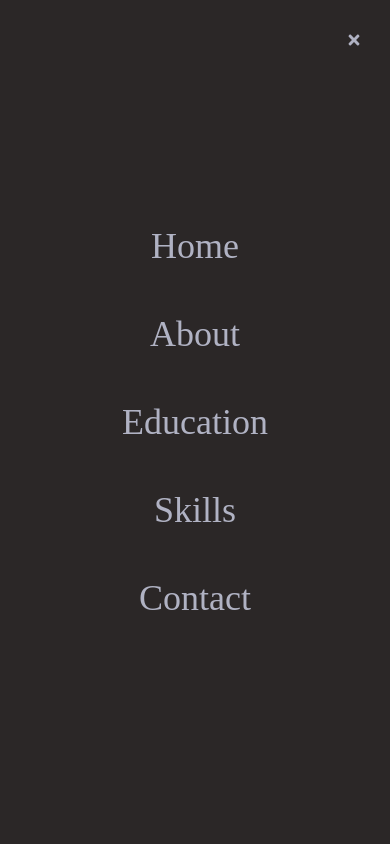
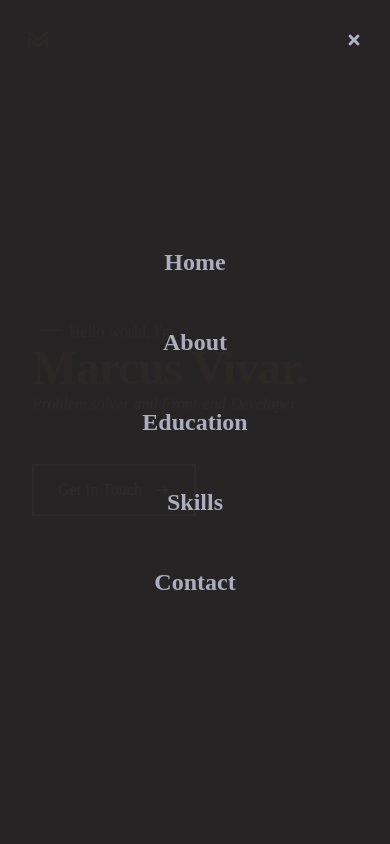
Before and after one commit to Topiksit0/Portfolio, a React (Create React App) app: page / in a window 390 px wide. Both pictures are taken after a click on the element 354 px from the left and 40 px from the top of the page. Shown: the top 844 px of the page. Built offline with nearby package versions, Linux system fonts and the light colour scheme; the HTML template or start-up script is replaced by a standard one.

Commit message:
mobile navbar

```diff
--- a/src/components/Navbar.jsx
+++ b/src/components/Navbar.jsx
@@ -35,6 +35,10 @@ const Navbar = () => {
         transition: "all 0.5s",
         background: "#2B2727"
 
+      },
+      nothing: {
+        visibility: "visible",
+
       }
     }
 
@@ -61,7 +65,7 @@ const Navbar = () => {
       })
 
     return (
-        <div name="nave" className="fixed w-full h-[80px] flex justify-between items-center px-7 text-[#b0b2c3]" style={scrollDirection === "down" ? navbar === true ? styles.active_bg: styles.active: styles.hidden}>
+        <div name="nave" className="fixed w-full h-[80px] flex justify-between items-center px-7 text-[#b0b2c3]" style={nav === true ? styles.nothing: scrollDirection === "down" ? navbar === true ? styles.active_bg: styles.active: styles.hidden} >
             <div>
                 {/* Logo */}
                 <img src={logo} className="h-5 w-5 sm:h-8 sm:w-8 sm:ml-11" alt="my logo" />
@@ -86,18 +90,20 @@ const Navbar = () => {
                 </ul>
 
             {/* Movil */}
-            <div onClick={handleClick}  className="md:hidden z-10">
+            <div onClick={handleClick} className="md:hidden z-10 ">
                 {!nav ? <FaBars/> : <FaTimes/>}
             </div>
 
             {/* Movil menú */}
-            <ul className={!nav ? 'hidden' : 'absolute top-0 left-0 w-full h-screen bg-[#2B2727] flex flex-col justify-center items-center'}>
-                <li className="py-6 text-4xl"><Link  onClick={handleClick} to="home"  smooth={true}  duration={500} >Home </Link></li>
-                <li className="py-6 text-4xl"> <Link  onClick={handleClick} to="about"  smooth={true}  duration={500} >About </Link></li>
-                <li className="py-6 text-4xl">Education</li>
-                <li className="py-6 text-4xl"><Link  onClick={handleClick} to="skills"  smooth={true}  duration={500} >Skills </Link></li>
-                <li className="py-6 text-4xl"><Link  onClick={handleClick} to="contact"  smooth={true}  duration={500} >Contact </Link></li>
-            </ul>
+              <ul className={!nav ? 'hidden' : 'absolute top-0 right-0 w-full h-screen bg-[#272525] flex flex-col justify-center items-center transition-all ease-in-out duration-500 opacity-98'} >
+                  <li className="py-6 text-2xl font-semibold"><Link  onClick={handleClick} to="home"  smooth={true}  duration={500} >Home </Link></li>
+                  <li className="py-6 text-2xl font-semibold"> <Link  onClick={handleClick} to="about"  smooth={true}  duration={500} >About </Link></li>
+                  <li className="py-6 text-2xl font-semibold" >Education</li>
+                  <li className="py-6 text-2xl font-semibold"><Link  onClick={handleClick} to="skills"  smooth={true}  duration={500} >Skills </Link></li>
+                  <li className="py-6 text-2xl font-semibold"><Link  onClick={handleClick} to="contact"  smooth={true}  duration={500} >Contact </Link></li>
+              </ul>
+
+
 
         </div>
     )
```
